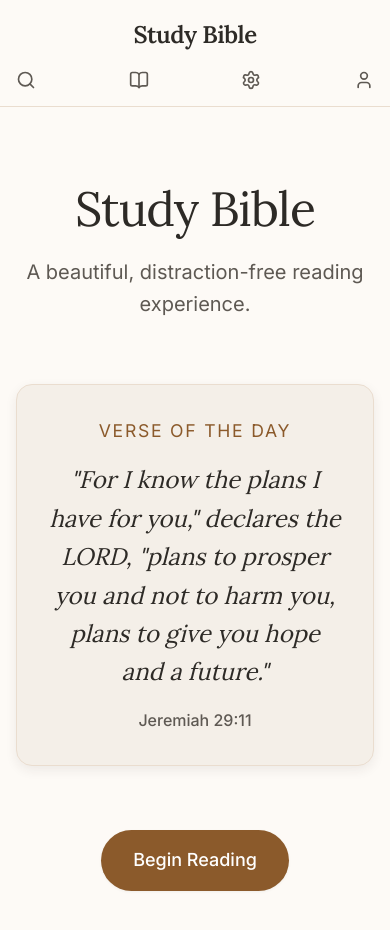
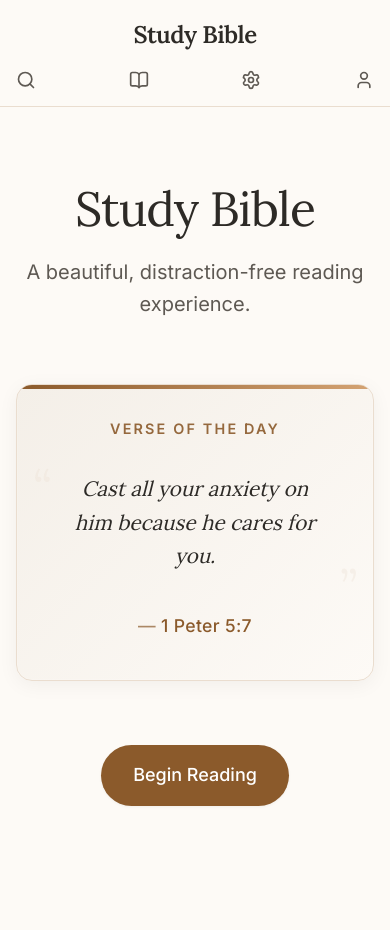
Before and after one commit to lklopfenstein/bible-study, a Next.js app: page / in a window 390 px wide. Shown: the top 930 px of the page. Built offline with nearby package versions, Linux system fonts and the light colour scheme; no server answers.

Commit message:
feat: Add artsy and beautiful daily rotating Verse of the Day to homepage

```diff
--- a/src/app/page.module.css
+++ b/src/app/page.module.css
@@ -32,48 +32,6 @@
   width: 100%;
 }
 
-.card {
-  background-color: var(--bg-secondary);
-  border: 1px solid var(--border-color);
-  border-radius: var(--radius-lg);
-  padding: var(--spacing-lg);
-  box-shadow: var(--shadow-md);
-  margin-bottom: var(--spacing-xl);
-  width: 100%;
-  max-width: 600px;
-  text-align: center;
-  transition: box-shadow var(--transition-speed) ease, transform var(--transition-speed) ease;
-}
-
-.card:hover {
-  box-shadow: var(--shadow-lg);
-  transform: translateY(-2px);
-}
-
-.cardTitle {
-  font-size: 1.1rem;
-  color: var(--text-accent);
-  text-transform: uppercase;
-  letter-spacing: 0.1em;
-  margin-bottom: var(--spacing-md);
-  font-family: var(--font-sans);
-}
-
-.scripture {
-  font-size: 1.5rem;
-  font-family: var(--font-serif);
-  font-style: italic;
-  margin-bottom: var(--spacing-md);
-  color: var(--text-primary);
-  line-height: 1.6;
-}
-
-.reference {
-  display: block;
-  font-size: 1rem;
-  font-weight: 500;
-  color: var(--text-secondary);
-}
 
 .button {
   display: inline-block;
--- a/src/app/page.tsx
+++ b/src/app/page.tsx
@@ -1,6 +1,7 @@
 import styles from './page.module.css';
 import Link from 'next/link';
 import StartReadingButton from '@/components/ui/StartReadingButton';
+import DailyVerse from '@/components/ui/DailyVerse';
 
 export default function Home() {
   return (
@@ -11,14 +12,7 @@ export default function Home() {
       </header>
 
       <section className={styles.hero}>
-        <div className={styles.card}>
-          <h2 className={styles.cardTitle}>Verse of the Day</h2>
-          <p className={styles.scripture}>
-            "For I know the plans I have for you," declares the LORD, "plans to prosper you and not to harm you, plans to give you hope and a future."
-          </p>
-          <span className={styles.reference}>Jeremiah 29:11</span>
-        </div>
-
+        <DailyVerse />
         <StartReadingButton />
       </section>
     </main>
--- /dev/null
+++ b/src/components/ui/DailyVerse.module.css
@@ -0,0 +1,117 @@
+.card {
+  background: linear-gradient(135deg, var(--bg-secondary) 0%, var(--bg-primary) 100%);
+  border: 1px solid var(--border-color);
+  border-radius: var(--radius-lg);
+  padding: var(--spacing-xl);
+  box-shadow: 0 4px 20px rgba(0, 0, 0, 0.05), inset 0 0 0 1px rgba(255, 255, 255, 0.1);
+  margin-bottom: var(--spacing-xl);
+  width: 100%;
+  max-width: 650px;
+  text-align: center;
+  position: relative;
+  overflow: hidden;
+  transition: box-shadow var(--transition-speed) ease, transform var(--transition-speed) ease;
+}
+
+.card::before {
+  content: '';
+  position: absolute;
+  top: 0;
+  left: 0;
+  right: 0;
+  height: 4px;
+  background: linear-gradient(90deg, var(--text-accent) 0%, #d4a373 100%);
+}
+
+.card:hover {
+  box-shadow: 0 8px 30px rgba(0, 0, 0, 0.08), inset 0 0 0 1px rgba(255, 255, 255, 0.2);
+  transform: translateY(-2px);
+}
+
+.cardTitle {
+  font-size: 0.9rem;
+  color: var(--text-accent);
+  text-transform: uppercase;
+  letter-spacing: 0.15em;
+  margin-bottom: var(--spacing-lg);
+  font-family: var(--font-sans);
+  font-weight: 600;
+  opacity: 0.9;
+}
+
+.scriptureContainer {
+  position: relative;
+  margin-bottom: var(--spacing-lg);
+  padding: 0 var(--spacing-md);
+}
+
+.quoteMark {
+  font-family: var(--font-serif);
+  font-size: 4rem;
+  color: var(--border-color);
+  opacity: 0.3;
+  position: absolute;
+  line-height: 0;
+  user-select: none;
+}
+
+.quoteMark:first-child {
+  top: 1rem;
+  left: -1rem;
+}
+
+.quoteMark:last-child {
+  bottom: -1rem;
+  right: -1rem;
+}
+
+.scripture {
+  font-size: 1.6rem;
+  font-family: var(--font-serif);
+  font-style: italic;
+  color: var(--text-primary);
+  line-height: 1.6;
+  position: relative;
+  z-index: 1;
+  text-shadow: 0 1px 1px rgba(255, 255, 255, 0.5);
+}
+
+.referenceLink {
+  display: inline-block;
+  text-decoration: none;
+  padding: 0.5rem 1rem;
+  border-radius: var(--radius-md);
+  transition: background-color var(--transition-speed) ease;
+}
+
+.referenceLink:hover {
+  background-color: var(--bg-tertiary);
+}
+
+.reference {
+  display: block;
+  font-size: 1.1rem;
+  font-weight: 500;
+  color: var(--text-accent);
+  font-family: var(--font-sans);
+  letter-spacing: 0.02em;
+}
+
+.reference::before {
+  content: '— ';
+  opacity: 0.7;
+}
+
+@media (max-width: 600px) {
+  .scripture {
+    font-size: 1.3rem;
+  }
+
+  .quoteMark {
+    font-size: 3rem;
+  }
+
+  .card {
+    padding: var(--spacing-lg);
+  }
+}
--- /dev/null
+++ b/src/components/ui/DailyVerse.tsx
@@ -0,0 +1,44 @@
+import styles from './DailyVerse.module.css';
+import Link from 'next/link';
+
+const verses = [
+  { text: "For God so loved the world that he gave his one and only Son, that whoever believes in him shall not perish but have eternal life.", reference: "John 3:16", book: "john", chapter: 3 },
+  { text: "Trust in the LORD with all your heart and lean not on your own understanding;", reference: "Proverbs 3:5", book: "proverbs", chapter: 3 },
+  { text: "I can do all this through him who gives me strength.", reference: "Philippians 4:13", book: "philippians", chapter: 4 },
+  { text: "In the beginning God created the heavens and the earth.", reference: "Genesis 1:1", book: "genesis", chapter: 1 },
+  { text: "The LORD is my shepherd, I lack nothing.", reference: "Psalm 23:1", book: "psalms", chapter: 23 },
+  { text: "And we know that in all things God works for the good of those who love him, who have been called according to his purpose.", reference: "Romans 8:28", book: "romans", chapter: 8 },
+  { text: "Therefore do not worry about tomorrow, for tomorrow will worry about itself. Each day has enough trouble of its own.", reference: "Matthew 6:34", book: "matthew", chapter: 6 },
+  { text: "Be strong and courageous. Do not be afraid; do not be discouraged, for the LORD your God will be with you wherever you go.", reference: "Joshua 1:9", book: "joshua", chapter: 1 },
+  { text: "But the fruit of the Spirit is love, joy, peace, forbearance, kindness, goodness, faithfulness, gentleness and self-control. Against such things there is no law.", reference: "Galatians 5:22-23", book: "galatians", chapter: 5 },
+  { text: "For I know the plans I have for you,” declares the LORD, “plans to prosper you and not to harm you, plans to give you hope and a future.", reference: "Jeremiah 29:11", book: "jeremiah", chapter: 29 },
+  { text: "Do not conform to the pattern of this world, but be transformed by the renewing of your mind. Then you will be able to test and approve what God’s will is—his good, pleasing and perfect will.", reference: "Romans 12:2", book: "romans", chapter: 12 },
+  { text: "Come to me, all you who are weary and burdened, and I will give you rest.", reference: "Matthew 11:28", book: "matthew", chapter: 11 },
+  { text: "Cast all your anxiety on him because he cares for you.", reference: "1 Peter 5:7", book: "1-peter", chapter: 5 },
+  { text: "Rejoice always, pray continually, give thanks in all circumstances; for this is God’s will for you in Christ Jesus.", reference: "1 Thessalonians 5:16-18", book: "1-thessalonians", chapter: 5 },
+  { text: "Jesus answered, “I am the way and the truth and the life. No one comes to the Father except through me.”", reference: "John 14:6", book: "john", chapter: 14 }
+];
+
+export default function DailyVerse() {
+  // Use the day of the year to pick a verse, so it changes every day
+  const today = new Date();
+  const dayOfYear = Math.floor((today.getTime() - new Date(today.getFullYear(), 0, 0).getTime()) / 1000 / 60 / 60 / 24);
+  const verseIndex = dayOfYear % verses.length;
+  const dailyVerse = verses[verseIndex];
+
+  return (
+    <div className={styles.card}>
+      <h2 className={styles.cardTitle}>Verse of the Day</h2>
+      <div className={styles.scriptureContainer}>
+        <span className={styles.quoteMark}>“</span>
+        <p className={styles.scripture}>
+          {dailyVerse.text}
+        </p>
+        <span className={styles.quoteMark}>”</span>
+      </div>
+      <Link href={`/read/${dailyVerse.book}/${dailyVerse.chapter}`} className={styles.referenceLink}>
+        <span className={styles.reference}>{dailyVerse.reference}</span>
+      </Link>
+    </div>
+  );
+}
```
